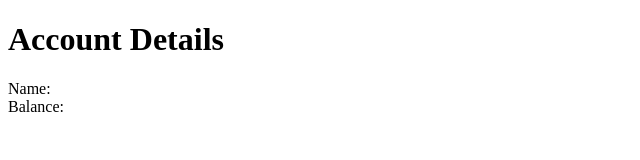
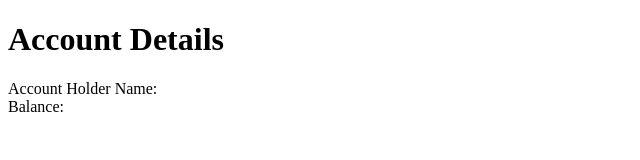
Before and after one commit to atrithakar/banking-system, a website: page accountdetails.html in a window 1280 px wide. Shown: the whole page, without its empty margins (0-640 px from the left). Drawn offline with Linux system fonts and the light colour scheme; no server answers.

Commit message:
implemented account details

```diff
--- a/accountdetails.html
+++ b/accountdetails.html
@@ -7,7 +7,7 @@
 </head>
 <body>
     <h1>Account Details</h1>
-    <div><span>Name: </span><span class="name"></span></div>
+    <div><span>Account Holder Name: </span><span class="name"></span></div>
     <div><span>Balance: </span><span class="balance"></span></div>
     <script>
         fetch('/api/details').then((response) => {
```
